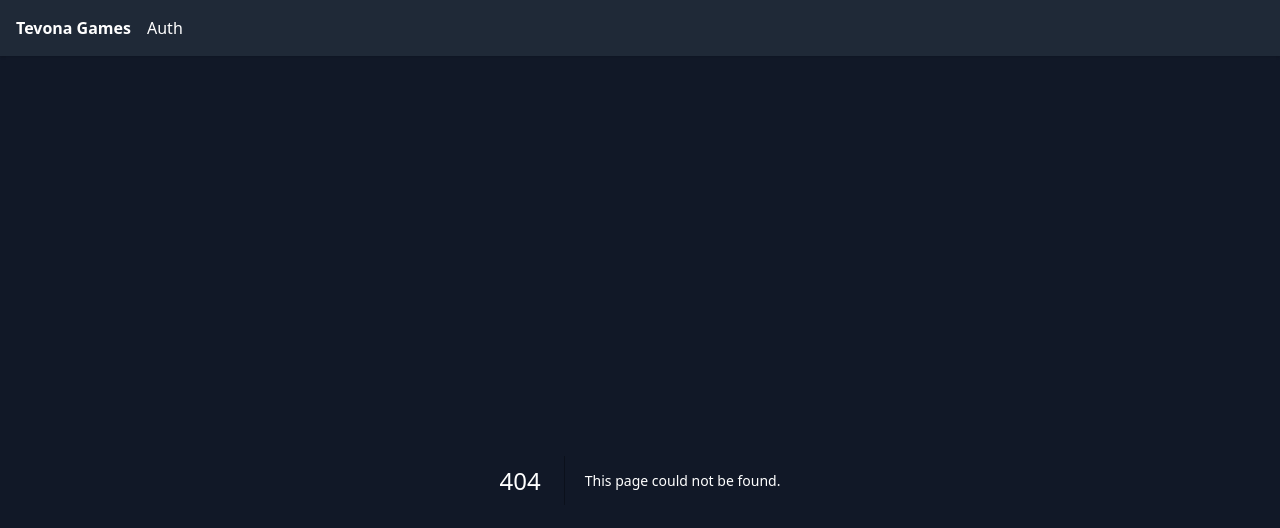
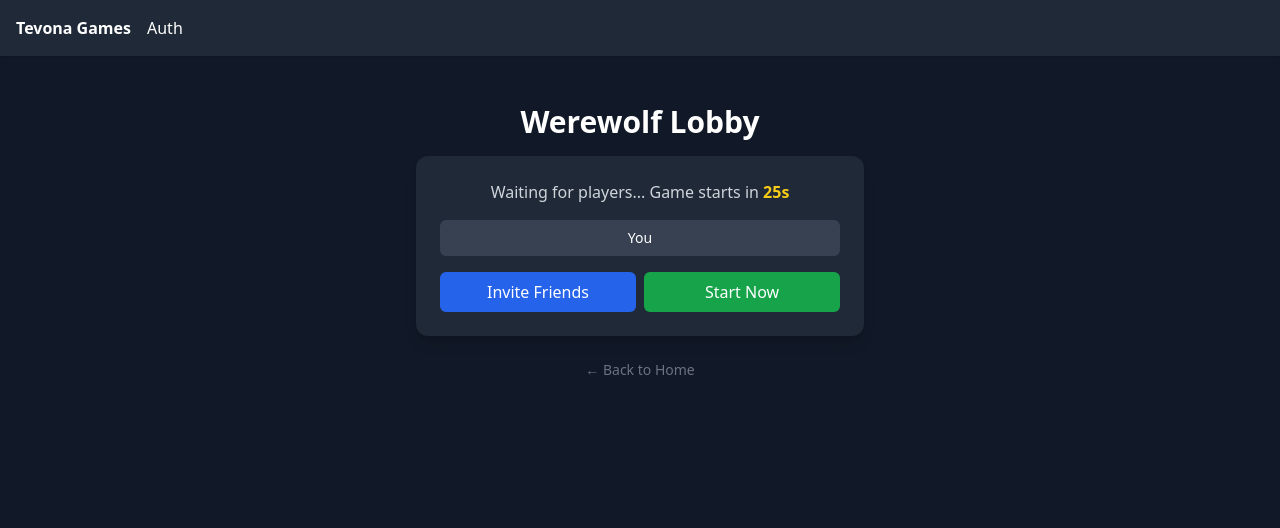
Before and after one commit to tenova-ke/tevona-games, a Next.js app: page /wolf in a window 1280 px wide. Before the commit this address had no page. Shown: the top 528 px of the page. Built offline with nearby package versions, Linux system fonts and the light colour scheme.

Commit message:
Create page.tsx

```diff
--- /dev/null
+++ b/app/wolf/page.tsx
@@ -0,0 +1,94 @@
+"use client";
+
+import { useState, useEffect } from "react";
+import Link from "next/link";
+
+export default function WolfLobby() {
+  const [players, setPlayers] = useState<string[]>(["You"]);
+  const [timeLeft, setTimeLeft] = useState(30);
+  const [gameStarted, setGameStarted] = useState(false);
+
+  // Timer countdown
+  useEffect(() => {
+    if (timeLeft > 0 && !gameStarted) {
+      const timer = setTimeout(() => setTimeLeft(timeLeft - 1), 1000);
+      return () => clearTimeout(timer);
+    } else if (timeLeft === 0 && !gameStarted) {
+      handleStart();
+    }
+  }, [timeLeft, gameStarted]);
+
+  const handleInvite = () => {
+    navigator.clipboard.writeText(window.location.href);
+    alert("Link copied! Share with friends to join your game.");
+  };
+
+  const handleStart = () => {
+    let finalPlayers = [...players];
+    if (finalPlayers.length === 1) {
+      finalPlayers.push("AI Wolf", "AI Villager");
+    }
+    setPlayers(finalPlayers);
+    setGameStarted(true);
+  };
+
+  return (
+    <div className="min-h-screen bg-gray-900 text-white flex flex-col items-center p-6">
+      <h1 className="text-3xl font-bold mb-4">Werewolf Lobby</h1>
+
+      {!gameStarted ? (
+        <div className="bg-gray-800 p-6 rounded-xl shadow-lg w-full max-w-md">
+          <p className="mb-4 text-center text-gray-300">
+            Waiting for players... Game starts in{" "}
+            <span className="font-bold text-yellow-400">{timeLeft}s</span>
+          </p>
+
+          <ul className="space-y-2 mb-4">
+            {players.map((p, i) => (
+              <li
+                key={i}
+                className="bg-gray-700 p-2 rounded-md text-center text-sm"
+              >
+                {p}
+              </li>
+            ))}
+          </ul>
+
+          <div className="flex gap-2">
+            <button
+              onClick={handleInvite}
+              className="flex-1 bg-blue-600 hover:bg-blue-700 text-white p-2 rounded-md"
+            >
+              Invite Friends
+            </button>
+            <button
+              onClick={handleStart}
+              className="flex-1 bg-green-600 hover:bg-green-700 text-white p-2 rounded-md"
+            >
+              Start Now
+            </button>
+          </div>
+        </div>
+      ) : (
+        <div className="bg-gray-800 p-6 rounded-xl shadow-lg w-full max-w-md text-center">
+          <h2 className="text-xl font-semibold mb-4">Game Started!</h2>
+          <ul className="space-y-2">
+            {players.map((p, i) => (
+              <li
+                key={i}
+                className="bg-gray-700 p-2 rounded-md text-center text-sm"
+              >
+                {p}
+              </li>
+            ))}
+          </ul>
+          <p className="mt-4 text-gray-400 text-sm">Gameplay coming next...</p>
+        </div>
+      )}
+
+      <p className="mt-6 text-sm text-gray-500">
+        <Link href="/">← Back to Home</Link>
+      </p>
+    </div>
+  );
+}
```
